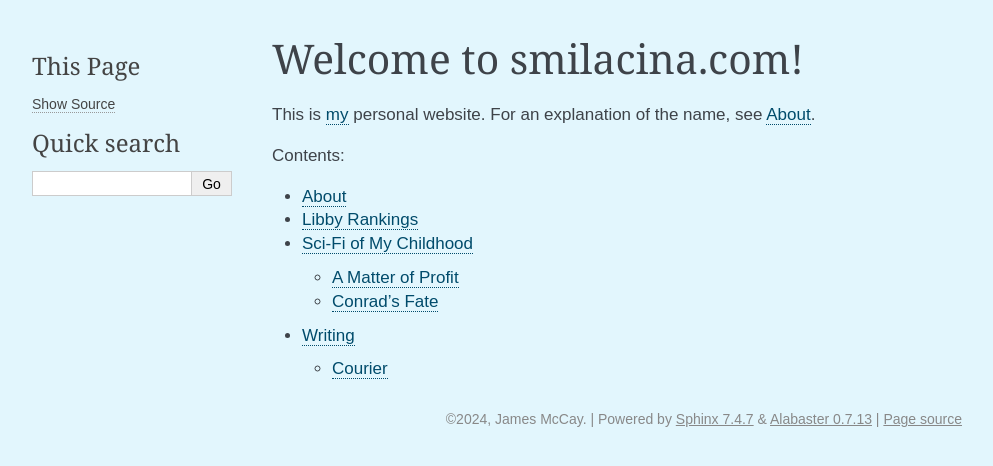
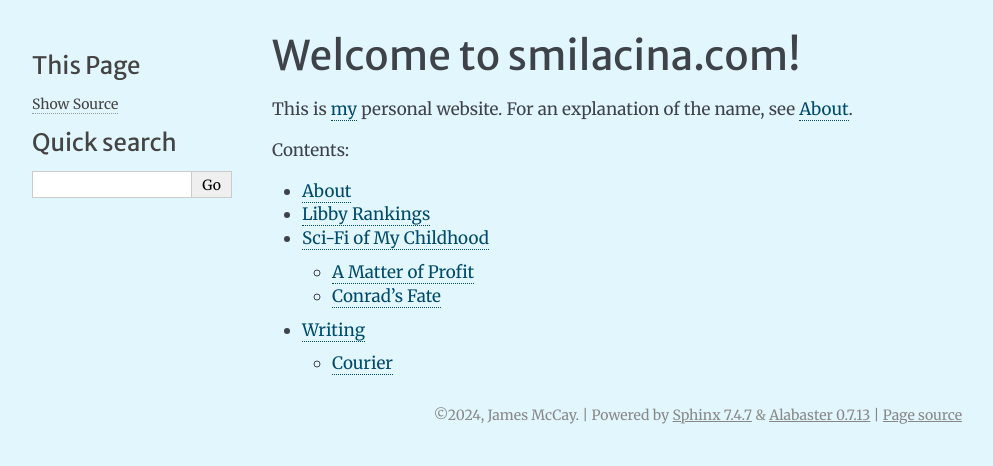
Before and after one commit to jwmccay/jwmccay.github.io, a Sphinx documentation site: the page built from source/index.rst, in a window 1280 px wide. Shown: the top 466 px of the page, without its empty margins (148-1141 px from the left). Built offline with Sphinx 7.4.7, drawn with Linux system fonts in a browser that asks for light colours.

Commit message:
New font!

```diff
--- a/source/_static/custom.css
+++ b/source/_static/custom.css
@@ -1,22 +1,25 @@
 /* Fonts and colors */
 
+@import url('https://fonts.googleapis.com/css2?family=Merriweather:ital,wght@0,300;0,400;0,700;0,900;1,300;1,400;1,700;1,900&display=swap');
+@import url('https://fonts.googleapis.com/css2?family=Merriweather+Sans:ital,wght@0,300..800;1,300..800&display=swap');
+
 body {
-    font-family: Arial, Helvetica, sans-serif;
+    font-family: Merriweather, serif;
     background-color: #e2f6fd;
 }
 
 div.body {
     background-color: #e2f6fd;
-    font-family: Arial, Helvetica, sans-serif;
+    font-family: Merriweather, serif;
 }
 
 div.sphinxsidebar h3,
 div.sphinxsidebar h4 {
-    font-family: Georgia, Times, serif;
+    font-family: Merriweather Sans, sans-serif;
 }
 
 div.sphinxsidebar input {
-    font-family: Arial, Helvetica, sans-serif;
+    font-family: Merriweather, serif;
 }
 
 div.body h1,
@@ -25,11 +28,11 @@ div.body h3,
 div.body h4,
 div.body h5,
 div.body h6 {
-    font-family: Georgia, Times, serif;
+    font-family: Merriweather Sans, sans-serif;
 }
 
 div.admonition p.admonition-title {
-    font-family: Arial, Helvetica, sans-serif;
+    font-family: Merriweather, serif;
 }
 
 blockquote {
```
